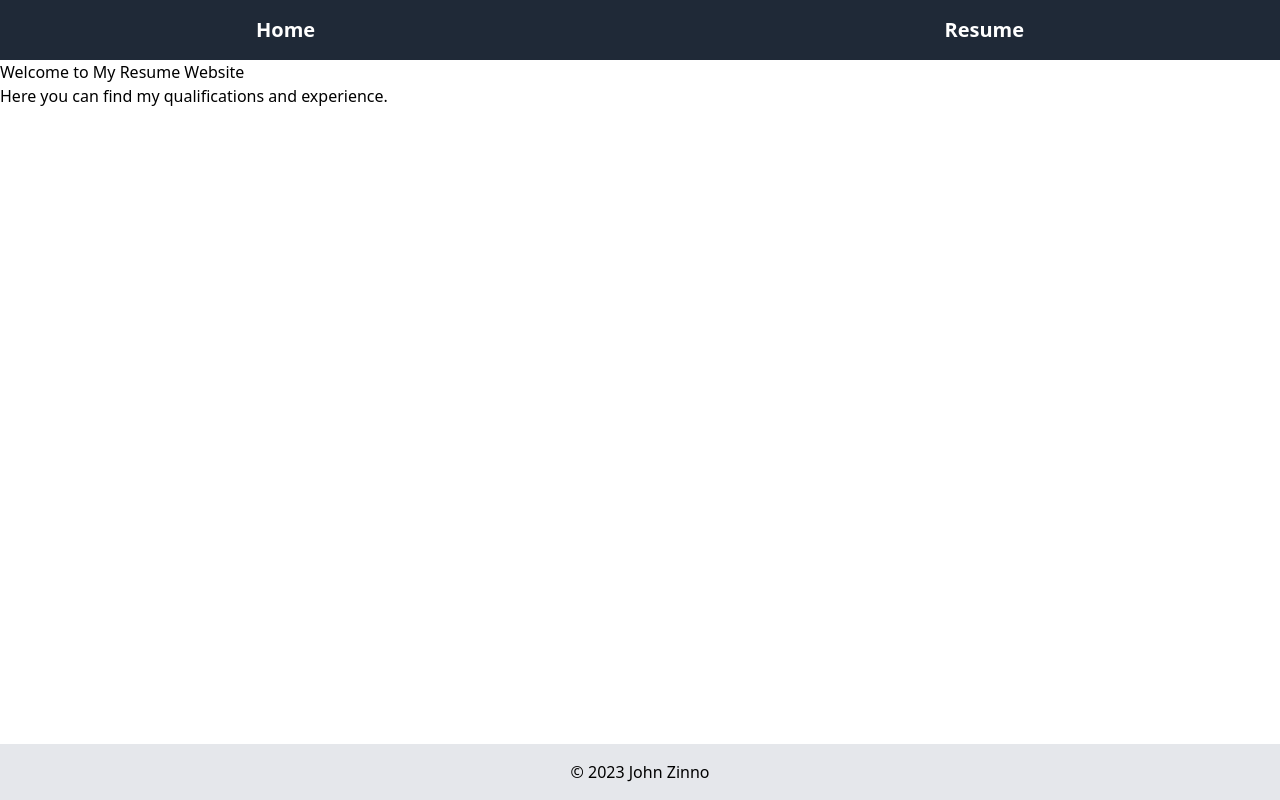
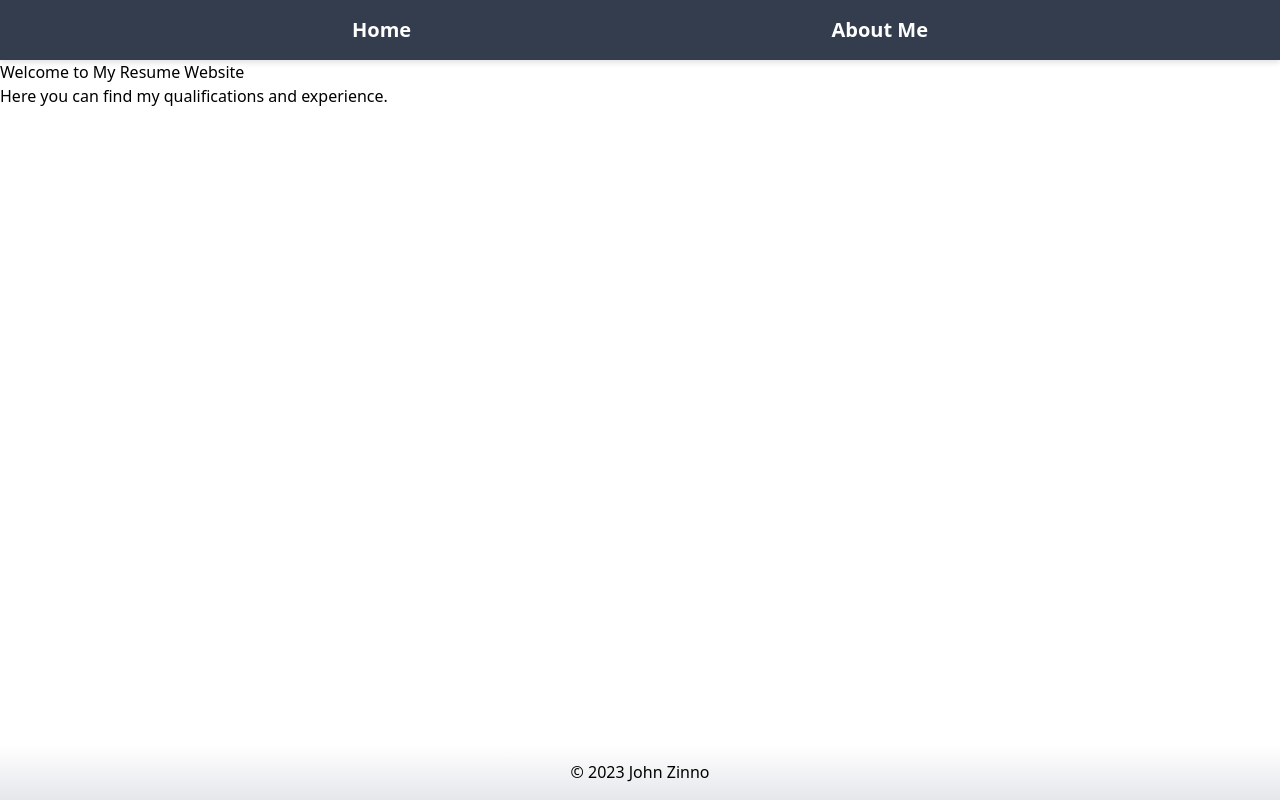
Before and after one commit to jzinno/jzinno.github.io, a Next.js app: page / in a window 1280 px wide. Built offline with nearby package versions, Linux system fonts and the light colour scheme.

Commit message:
update components style and content

```diff
--- a/components/Footer.tsx
+++ b/components/Footer.tsx
@@ -1,6 +1,6 @@
 const Footer: React.FC = () => {
   return (
-      <footer className="bg-gray-200 py-4 text-center fixed bottom-0 left-0 w-full">
+    <footer className="bg-gradient-to-t from-gray-200 py-4 text-center fixed bottom-0 left-0 w-full">
       <p>&copy; {new Date().getFullYear()} John Zinno</p>
     </footer>
   );
--- a/components/Header.tsx
+++ b/components/Header.tsx
@@ -1,14 +1,14 @@
-import Link from 'next/link';
+import Link from "next/link";
 
 const Header: React.FC = () => {
   return (
-    <header className="bg-gray-800 py-4">
-      <nav className="max-w-3xl mx-auto flex justify-between">
+    <header className="bg-slate-800 py-4 drop-shadow-md opacity-90">
+      <nav className="max-w-xl mx-auto flex justify-between">
         <Link href="/" className="text-white text-xl font-bold">
           Home
         </Link>
-        <Link href="/resume" className="text-white text-xl font-bold">
-          Resume
+        <Link href="/aboutme" className="text-white text-xl font-bold">
+          About Me
         </Link>
       </nav>
     </header>
```
Lines whose indentation alone changed are shown as unchanged.
